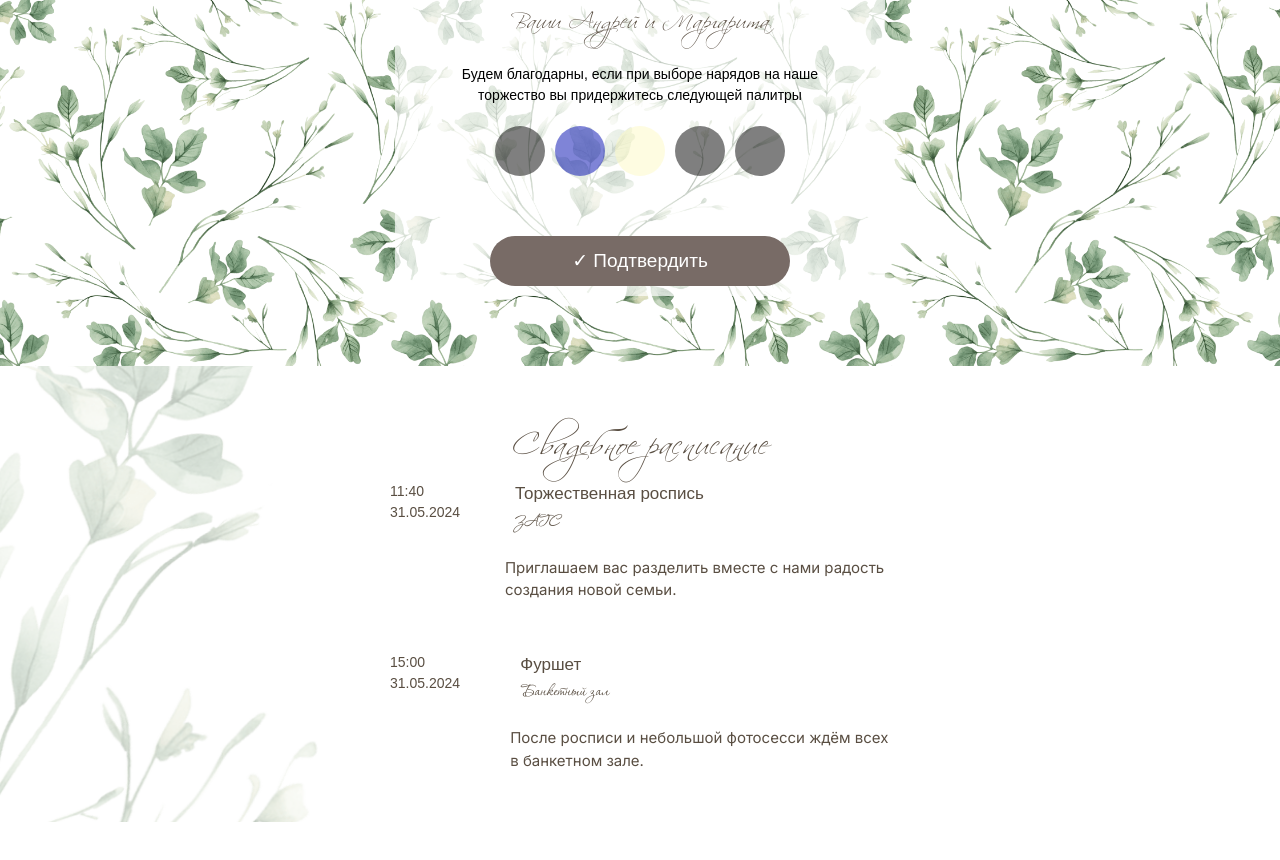
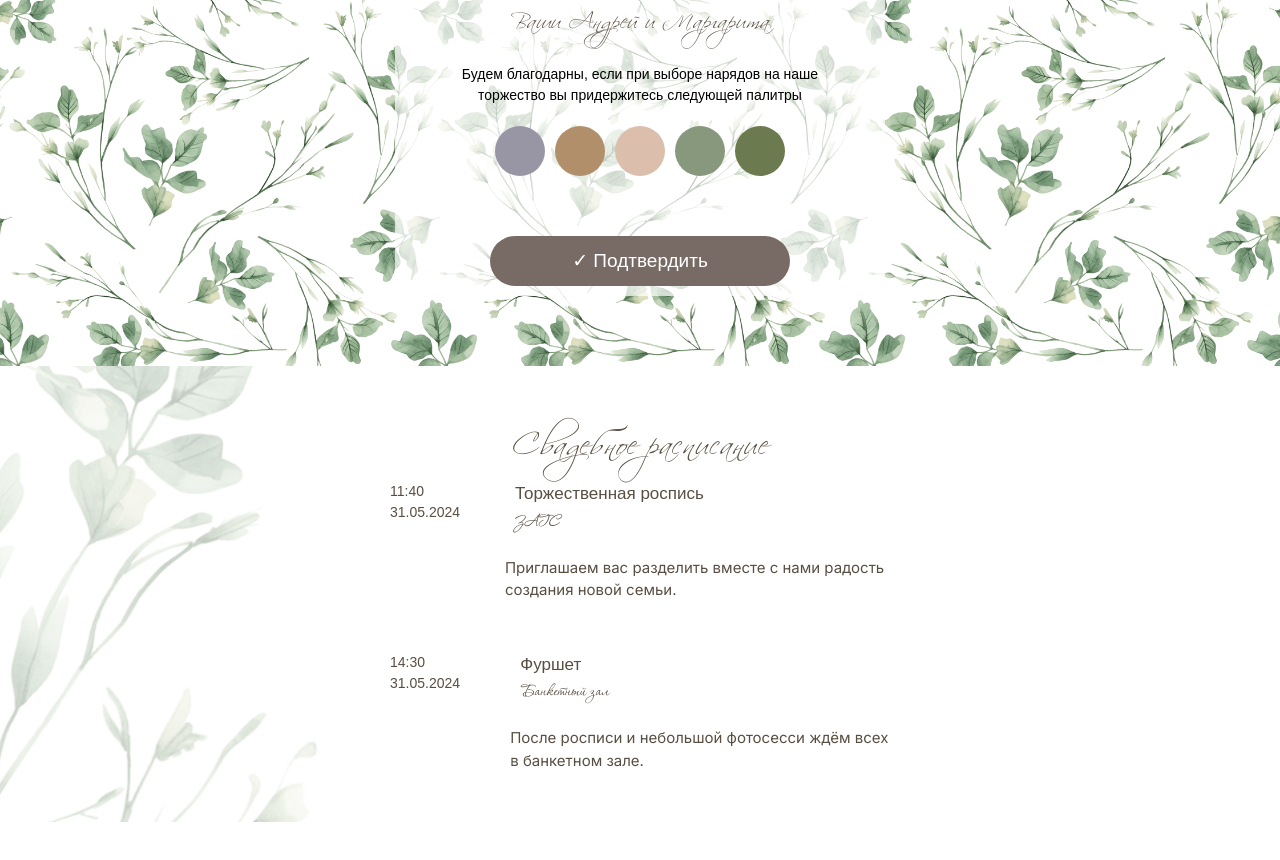
Before and after one commit to AndreiSalnikov/wedding_approve, a Next.js app: page / in a window 1280 px wide. Shown: the part 1640-2500 px from the top of the page. Built offline with nearby package versions, Linux system fonts and the light colour scheme; a web font is replaced by a local one.

Commit message:
fix: last fix

```diff
--- a/src/components/MuiCheckbox/MuiCheckBox.tsx
+++ b/src/components/MuiCheckbox/MuiCheckBox.tsx
@@ -31,6 +31,7 @@ const MuiCheckBox: React.FC<MuiCheckBoxProps> = ({userId}) => {
         'Полусладкое белое': false,
         'Полусухое белое': false,
         'Сладкое белое': false,
+        'Не буду пить': false,
     });
     const [popups, setPopups] = useState([]);
 
@@ -308,6 +309,16 @@ const MuiCheckBox: React.FC<MuiCheckBoxProps> = ({userId}) => {
                             />
                             </div>
                         )}
+                        <FormControlLabel
+                            control={<Checkbox icon={<RadioButtonUncheckedIcon/>} checkedIcon={<CheckCircleIcon/>}
+                                               style={{
+                                                   color: "#fff",
+                                               }}/>}
+                            onChange={handelAlcoholChange}
+                            checked={alcohol['Не буду пить']}
+                            value="Не буду пить"
+                            label='Не буду пить'
+                        />
                     </FormGroup>
                 </FormControl>
             </Box>
--- a/src/components/Rsvp/Rsvp.tsx
+++ b/src/components/Rsvp/Rsvp.tsx
@@ -122,11 +122,11 @@ const RsvpContent = () => {
                 <p id='approve' className='text-center font-comforta text-[14px] max-w-[408px] mb-[20px] text-black'>Будем
                     благодарны, если при выборе нарядов на наше торжество вы придержитесь следующей палитры</p>
                 <div  className="flex mb-[60px]">
-                    <div className="w-[50px] h-[50px] bg-black opacity-50 rounded-[50%] mr-[10px]"></div>
-                    <div className="w-[50px] h-[50px] bg-[#000AAF] opacity-50 rounded-[50%] mr-[10px]"></div>
-                    <div className="w-[50px] h-[50px] bg-yellow-100 opacity-50 rounded-[50%] mr-[10px]"></div>
-                    <div className="w-[50px] h-[50px] bg-black opacity-50 rounded-[50%] mr-[10px]"></div>
-                    <div className="w-[50px] h-[50px] bg-black opacity-50 rounded-[50%] "></div>
+                    <div className="w-[50px] h-[50px] bg-[#9896a4] rounded-[50%] mr-[10px]"></div>
+                    <div className="w-[50px] h-[50px] bg-[#b18f6a] rounded-[50%] mr-[10px]"></div>
+                    <div className="w-[50px] h-[50px] bg-[#dbbeac] rounded-[50%] mr-[10px]"></div>
+                    <div className="w-[50px] h-[50px] bg-[#88987d] rounded-[50%] mr-[10px]"></div>
+                    <div className="w-[50px] h-[50px] bg-[#6b7a4f] rounded-[50%]"></div>
                 </div>
                 {!approveWedding && (
                     <button
--- a/src/components/Schedule/Schedule.tsx
+++ b/src/components/Schedule/Schedule.tsx
@@ -16,7 +16,7 @@ const Schedule = () => {
                     </div>
                 </div>
                 <div className='flex max-w-[540px] pt-[20px] pl-[20px] pr-[20px]'>
-                    <p className='font-comforta text-[14px] text-left'>15:00
+                    <p className='font-comforta text-[14px] text-left'>14:30
                         31.05.2024</p>
                     <div className='ml-[40px]'>
                         <p className='text-left pl-[10px] font-comforta text-[17px]'>Фуршет <br/>
```
Also changed, not shown: public/img/love.jpg (deleted).
